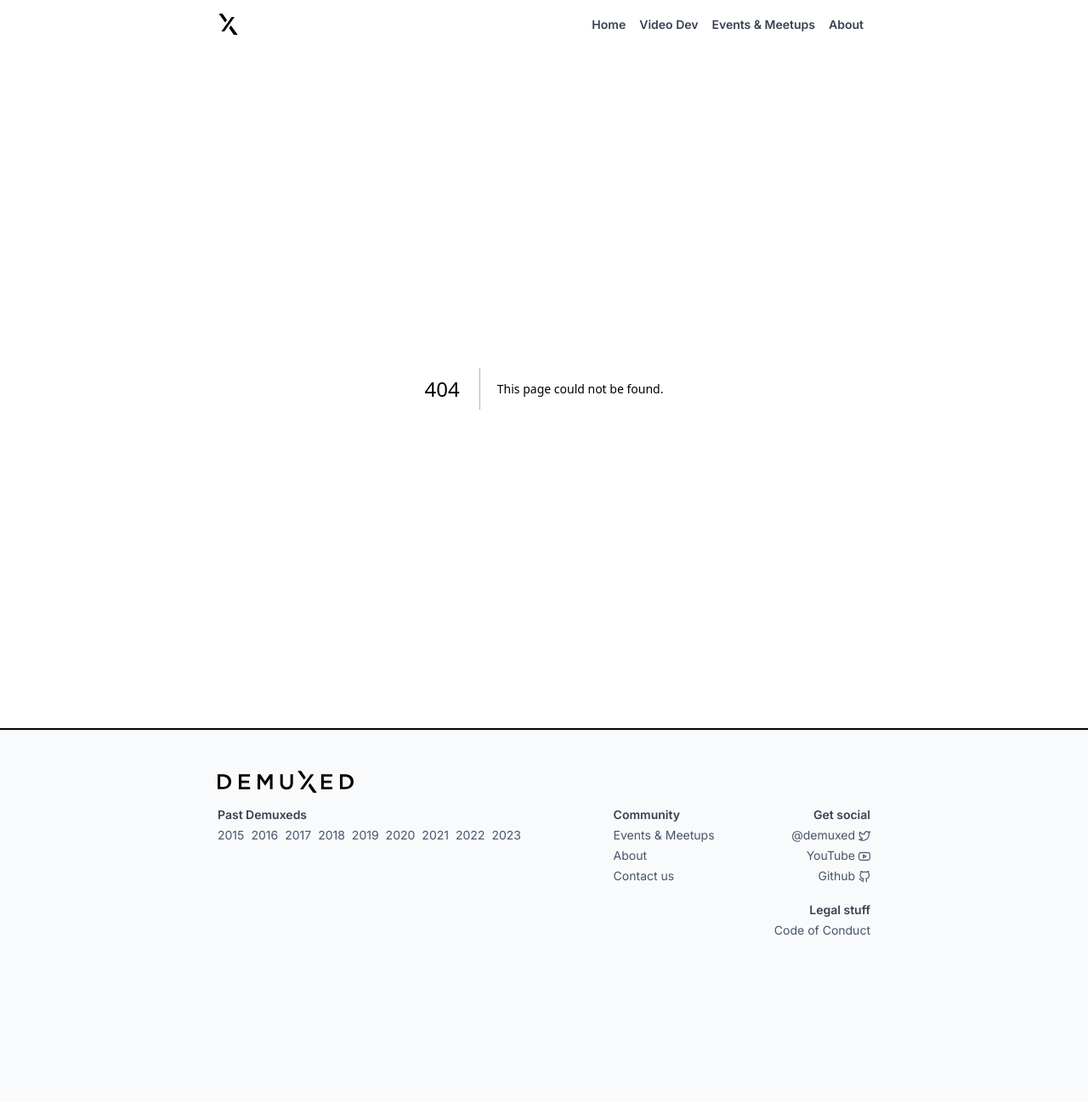
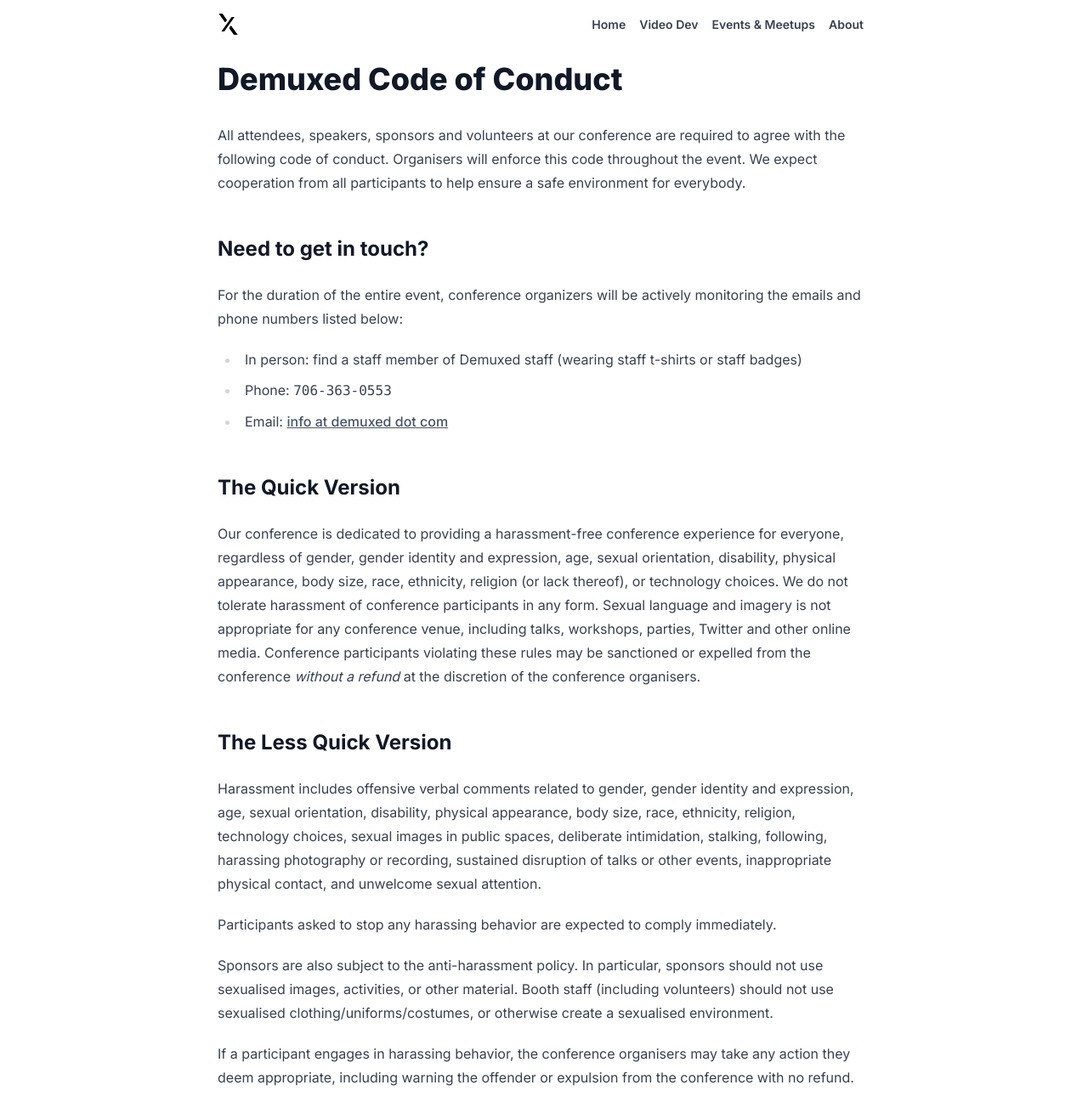
Before and after one commit to demuxed/demuxed.com, a Next.js app: page /code-of-conduct in a window 1280 px wide. Before the commit this address had no page. Shown: the top 1297 px of the page at 85% size. Before the commit the page ends 1157 px from the top, so only its background shows below. Built offline with nearby package versions, Linux system fonts and the light colour scheme.

Commit message:
add code of conduct back

```diff
--- /dev/null
+++ b/src/app/code-of-conduct/page.tsx
@@ -0,0 +1,100 @@
+import Link from '@/components/Link';
+
+export default function CoC() {
+  return (
+    <main className="container max-w-screen-md mx-auto pt-4 pb-16 prose">
+      <h1>Demuxed Code of Conduct</h1>
+      <p>
+        All attendees, speakers, sponsors and volunteers at our conference are
+        required to agree with the following code of conduct. Organisers will
+        enforce this code throughout the event. We expect cooperation from all
+        participants to help ensure a safe environment for everybody.
+      </p>
+
+      <h2>Need to get in touch?</h2>
+
+      <p>
+        For the duration of the entire event, conference organizers will be
+        actively monitoring the emails and phone numbers listed below:
+        <ul>
+          <li>
+            In person: find a staff member of Demuxed staff (wearing staff
+            t-shirts or staff badges)
+          </li>
+          <li>
+            Phone: <span className="font-mono">706-363-0553</span>
+          </li>
+          <li>
+            Email:{' '}
+            <Link href="mailto:info@demuxed.com">info at demuxed dot com</Link>
+          </li>
+        </ul>
+      </p>
+
+      <h2>The Quick Version</h2>
+
+      <p>
+        Our conference is dedicated to providing a harassment-free conference
+        experience for everyone, regardless of gender, gender identity and
+        expression, age, sexual orientation, disability, physical appearance,
+        body size, race, ethnicity, religion (or lack thereof), or technology
+        choices. We do not tolerate harassment of conference participants in any
+        form. Sexual language and imagery is not appropriate for any conference
+        venue, including talks, workshops, parties, Twitter and other online
+        media. Conference participants violating these rules may be sanctioned
+        or expelled from the conference <em>without a refund</em> at the
+        discretion of the conference organisers.
+      </p>
+
+      <h2>The Less Quick Version</h2>
+
+      <p>
+        Harassment includes offensive verbal comments related to gender, gender
+        identity and expression, age, sexual orientation, disability, physical
+        appearance, body size, race, ethnicity, religion, technology choices,
+        sexual images in public spaces, deliberate intimidation, stalking,
+        following, harassing photography or recording, sustained disruption of
+        talks or other events, inappropriate physical contact, and unwelcome
+        sexual attention.
+      </p>
+
+      <p>
+        Participants asked to stop any harassing behavior are expected to comply
+        immediately.
+      </p>
+
+      <p>
+        Sponsors are also subject to the anti-harassment policy. In particular,
+        sponsors should not use sexualised images, activities, or other
+        material. Booth staff (including volunteers) should not use sexualised
+        clothing/uniforms/costumes, or otherwise create a sexualised
+        environment.
+      </p>
+
+      <p>
+        If a participant engages in harassing behavior, the conference
+        organisers may take any action they deem appropriate, including warning
+        the offender or expulsion from the conference with no refund.
+      </p>
+
+      <p>
+        If you are being harassed, notice that someone else is being harassed,
+        or have any other concerns, please contact a member of conference staff
+        immediately. Conference staff can be identified as they&#39;ll be
+        wearing branded clothing and/or badges.
+      </p>
+
+      <p>
+        Conference staff will be happy to help participants contact hotel/venue
+        security or local law enforcement, provide escorts, or otherwise assist
+        those experiencing harassment to feel safe for the duration of the
+        conference. We value your attendance.
+      </p>
+
+      <p>
+        We expect participants to follow these rules at conference and workshop
+        venues and conference-related social events.
+      </p>
+    </main>
+  );
+}
```
